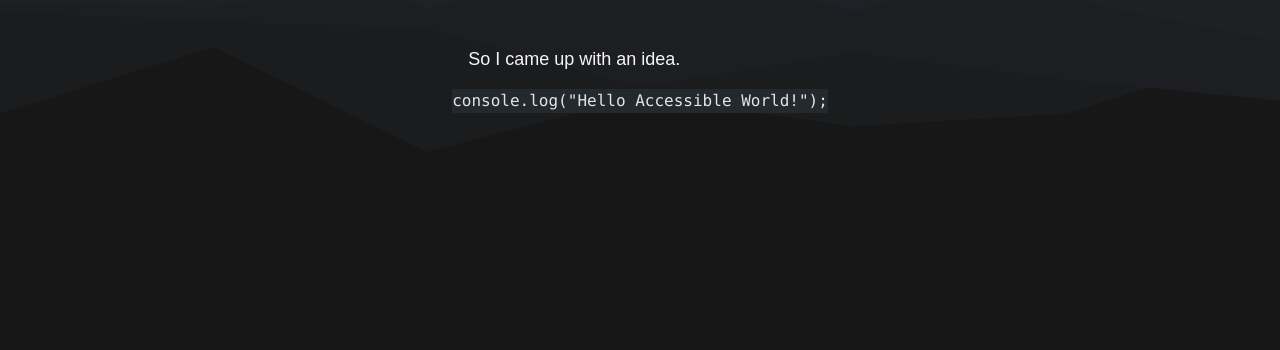
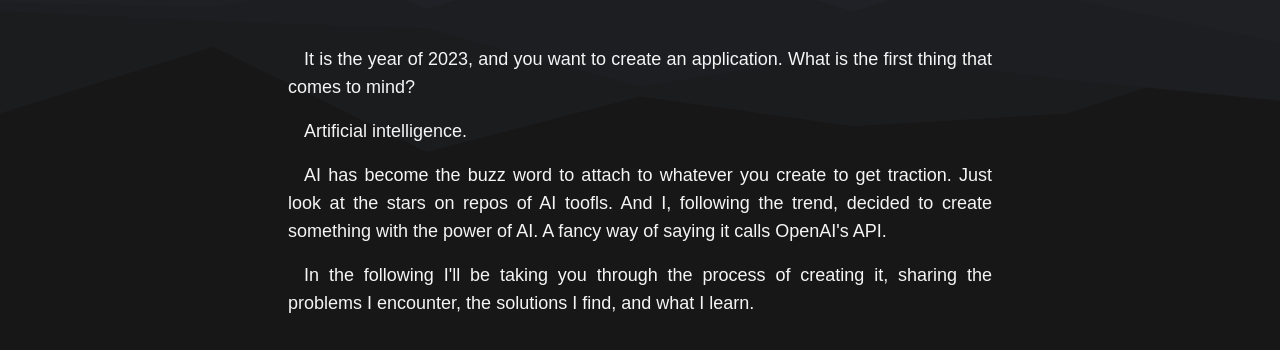
Before and after one commit to ahme-dev/portfolio, an Astro site: page /blog/posts/talksql in a window 1280 px wide. Shown: the part 222-572 px from the top of the page. Built offline with nearby package versions, Linux system fonts and the light colour scheme; Astro itself is replaced by a stand-in of ours.

Commit message:
Add a basic intro for the post

````diff
--- a/src/pages/blog/posts/talksql.mdx
+++ b/src/pages/blog/posts/talksql.mdx
@@ -7,8 +7,14 @@
 
 import { Icon } from "astro-icon";
 
-So I came up with an idea.
+It is the year of 2023, and you want to create an application. What is the first thing that comes to mind?
 
-```js
-console.log("Hello Accessible World!");
-```
+Artificial intelligence.
+
+AI has become the buzz word to attach to whatever you create to get traction.
+Just look at the stars on repos of AI toofls.
+And I, following the trend, decided to create something with the power of AI.
+A fancy way of saying it calls OpenAI's API.
+
+In the following I'll be taking you through the process of creating it,
+sharing the problems I encounter, the solutions I find, and what I learn.
````
